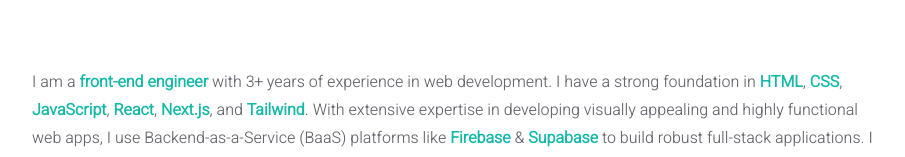
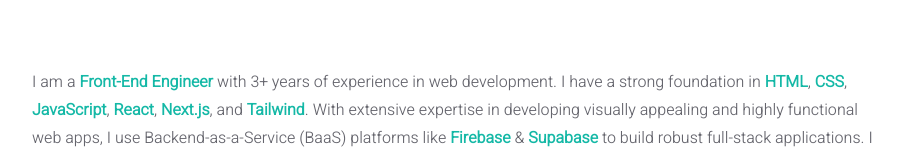
Before and after one commit to Alas-3/alas.dev, a React (Create React App) app: page / in a window 1280 px wide. Shown: the part 331-488 px from the top of the page, without its empty margins (108-1013 px from the left). Built offline with nearby package versions, Linux system fonts and the light colour scheme.

Commit message:
modified homepage test & did a rebase of the repo

```diff
--- a/src/data/user.js
+++ b/src/data/user.js
@@ -19,7 +19,7 @@ const INFO = {
 	homepage: {
 		title: "Ace Labador | Web Developer",
 		description:
-			"I am a front-end engineer with 3+ years of experience in web development. I have a strong foundation in HTML, CSS, JavaScript, React, Next.js, and Tailwind. With extensive expertise in developing visually appealing and highly functional web apps, I use Backend-as-a-Service (BaaS) platforms like Firebase & Supabase to build robust full-stack applications. I also have a background in sales, which enriches my user-centric approach in developing. My career goal is to lead teams and work on large-scale projects, continually pushing the boundaries of innovation and quality in web development.",
+			"I am a Front-End Engineer with 3+ years of experience in web development. I have a strong foundation in HTML, CSS, JavaScript, React, Next.js, and Tailwind. With extensive expertise in developing visually appealing and highly functional web apps, I use Backend-as-a-Service (BaaS) platforms like Firebase & Supabase to build robust full-stack applications. I also have a background in sales, which enriches my user-centric approach in developing. My career goal is to lead teams and work on large-scale projects, continually pushing the boundaries of innovation and quality in web development.",
 	},
 
 	about: {
--- a/src/pages/homepage.jsx
+++ b/src/pages/homepage.jsx
@@ -84,8 +84,8 @@ const Homepage = () => {
 		"Supabase",
 		"Web",
 		"Developer",
-		"front-end",
-		"engineer",
+		"Front-End",
+		"Engineer",
 	];
 	const highlightColor = "#14b8a6"; // Define the color for highlighted text
 
```
